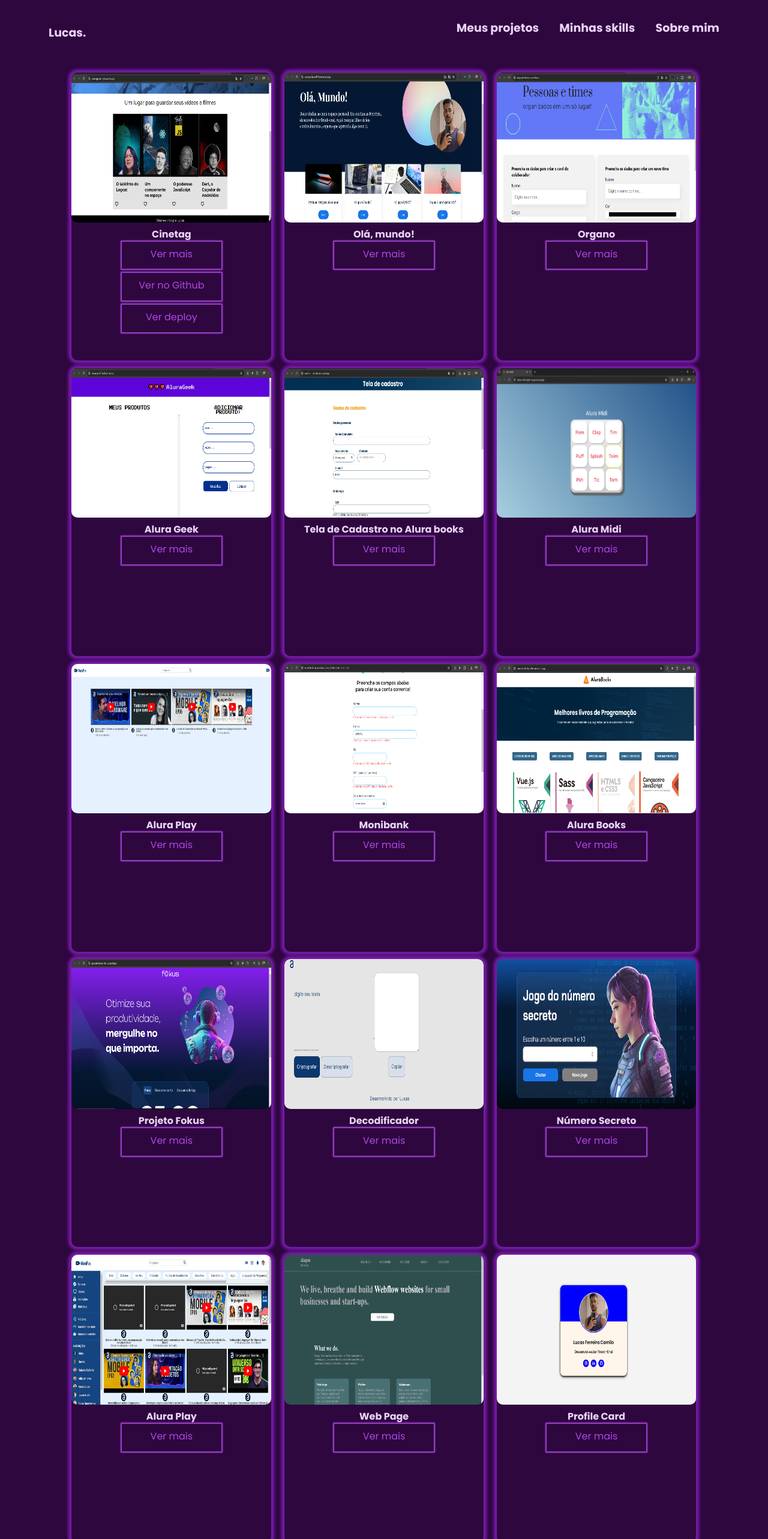
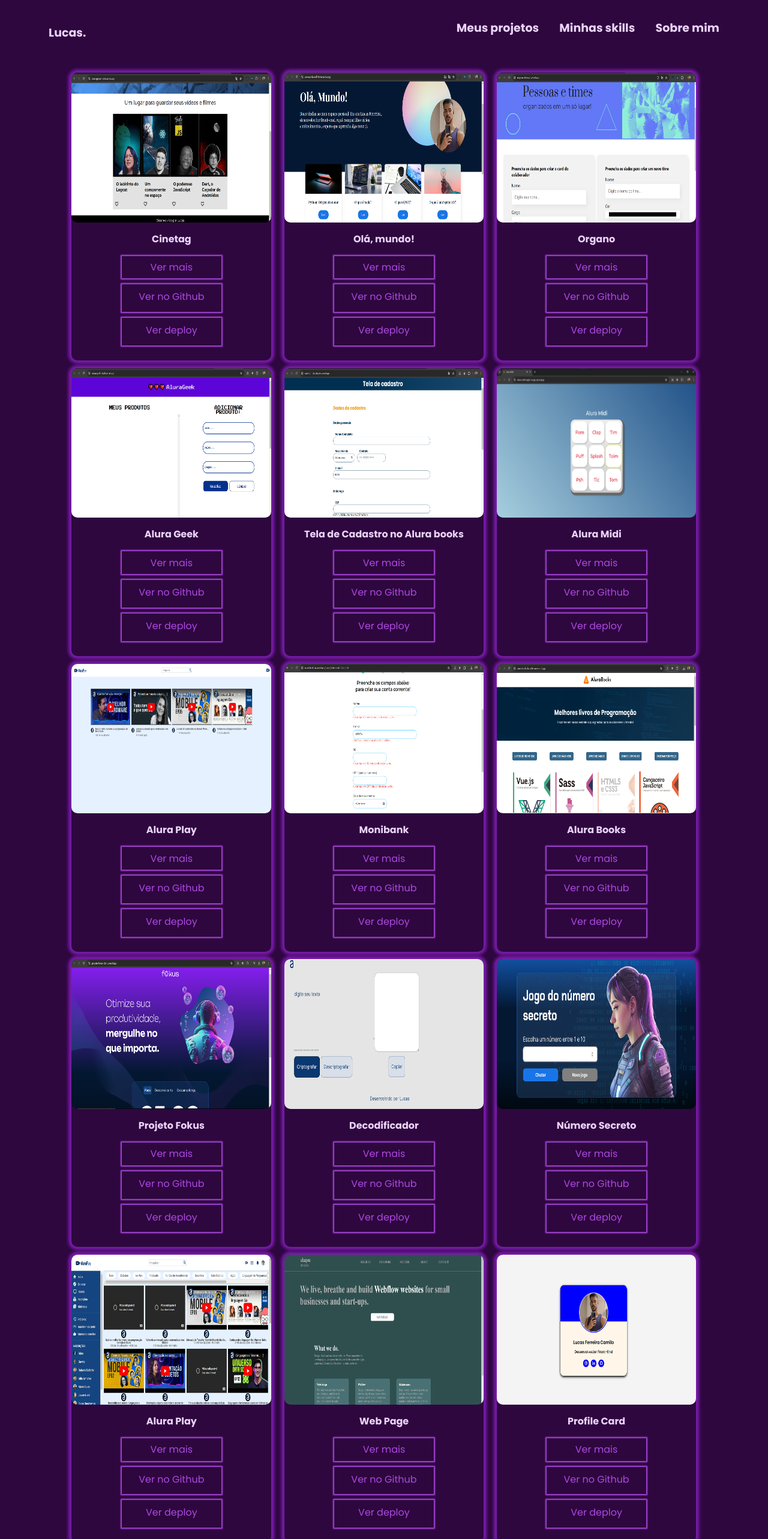
Before and after one commit to luckfer7/lucas.dev.mywebsite, a React (Vite) app: page /meusprojetos in a window 1280 px wide. Shown: the top 2566 px of the page at 60% size. Built offline with nearby package versions, Linux system fonts and the light colour scheme.

Commit message:
mais mudanças

```diff
--- a/src/Paginas/PagMeusProjetos/index.css
+++ b/src/Paginas/PagMeusProjetos/index.css
@@ -27,13 +27,19 @@
     border-radius: 10px;
 }
 
+.projetos__titulo {
+    padding: 0.5em 0;
+
+}
+
 .ContainerBtns {
     width: 100%;
     height: 40%;
     display: flex;
     flex-direction: column;
     align-items: center;
-    gap: 7px;
+    gap: 10px;
+    /* box-sizing: border-box; */
 }
 
 button {
@@ -47,7 +53,15 @@
     color: var(--cor-two);
     font-size: 16px;
     font-family: 'Poppins';
-    padding: 0.5em 0.5em 0.8em 0.5em;
+    padding: 0.4em 0.4em 0.4em 0.4em;
+    margin-top: 0.5em;
+}
+
+button:hover {
+    background-color: var(--cor-one);
+    color: var(--cor-de-fundo);
+    box-shadow:  0 0 0.2em 0.2em var(--cor-one);
+    font-weight: 500;
 }
 
 .ancoras {
@@ -59,13 +73,29 @@
     color: var(--cor-two);
 }
 
+.ancoras:hover{
+    background-color: var(--cor-one);
+    color: var(--cor-de-fundo);
+    box-shadow:  0 0 0.2em 0.2em var(--cor-one);
+}
+
 @media screen and (max-width: 390px) {
     .container__projetos {
         flex-direction: column;
+
     }
 
     .projetos {
         width: 100%;
         margin-top: 2em;
     }
+    .ContainerBtns {
+        gap: 7px;
+    }
+
+    .projetos__titulo {
+        padding: 0;
+
+    }
+
 }
--- a/src/Paginas/PagMeusProjetos/index.jsx
+++ b/src/Paginas/PagMeusProjetos/index.jsx
@@ -38,7 +38,7 @@
             <div className="container__projetos">
                 <div className='projetos'>
                     <img src={cinetag} alt="" />
-                    <h4>Cinetag</h4>
+                    <h4 className='projetos__titulo'>Cinetag</h4>
                     <div className='ContainerBtns'>
                         <button onClick={() => openModal(cinetag)} >Ver mais</button>
                         <a className='ancoras' href="">Ver no Github</a>
@@ -48,17 +48,21 @@
 
                 <div className='projetos'>
                     <img src={OlaMundo} alt="" />
-                    <h4>Olá, mundo!</h4>
+                    <h4 className='projetos__titulo'>Olá, mundo!</h4>
                     <div className='ContainerBtns'>
-                         <button onClick={() => openModal(OlaMundo)} >Ver mais</button>
+                        <button onClick={() => openModal(OlaMundo)} >Ver mais</button>
+                        <a className='ancoras' href="">Ver no Github</a>
+                        <a className='ancoras' href="">Ver deploy</a>
                     </div>
                 </div>
 
                 <div className='projetos'>
                     <img src={Organo} alt="" />
-                    <h4>Organo</h4>
+                    <h4 className='projetos__titulo'>Organo</h4>
                     <div className='ContainerBtns'>
                         <button onClick={() => openModal(Organo)} >Ver mais</button>
+                        <a className='ancoras' href="">Ver no Github</a>
+                        <a className='ancoras' href="">Ver deploy</a>
                     </div>
 
 
@@ -66,9 +70,11 @@
 
                 <div className='projetos'>
                     <img src={AluraGeek} alt="" />
-                    <h4>Alura Geek</h4>
+                    <h4 className='projetos__titulo'>Alura Geek</h4>
                     <div className='ContainerBtns'>
                         <button onClick={() => openModal(AluraGeek)} >Ver mais</button>
+                        <a className='ancoras' href="">Ver no Github</a>
+                        <a className='ancoras' href="">Ver deploy</a>
                     </div>
 
 
@@ -76,18 +82,22 @@
 
                 <div className='projetos'>
                     <img src={CadastroAluraBooks} alt="" />
-                    <h4>Tela de Cadastro no Alura books</h4>
+                    <h4 className='projetos__titulo'>Tela de Cadastro no Alura books</h4>
                     <div className='ContainerBtns'>
                         <button onClick={() => openModal(CadastroAluraBooks)} >Ver mais</button>
+                        <a className='ancoras' href="">Ver no Github</a>
+                        <a className='ancoras' href="">Ver deploy</a>
                     </div>
 
                 </div>
 
                 <div className='projetos'>
                     <img src={AluraMidi} alt="" />
-                    <h4>Alura Midi</h4>
+                    <h4 className='projetos__titulo'>Alura Midi</h4>
                     <div className='ContainerBtns'>
                         <button onClick={() => openModal(AluraMidi)} >Ver mais</button>
+                        <a className='ancoras' href="">Ver no Github</a>
+                        <a className='ancoras' href="">Ver deploy</a>
                     </div>
 
 
@@ -95,9 +105,11 @@
 
                 <div className='projetos'>
                     <img src={AluraPlay} alt="" />
-                    <h4>Alura Play</h4>
+                    <h4 className='projetos__titulo' >Alura Play</h4>
                     <div className='ContainerBtns'>
                         <button onClick={() => openModal(AluraPlay)} >Ver mais</button>
+                        <a className='ancoras' href="">Ver no Github</a>
+                        <a className='ancoras' href="">Ver deploy</a>
                     </div>
 
 
@@ -105,9 +117,11 @@
 
                 <div className='projetos'>
                     <img src={Monibank} alt="" />
-                    <h4>Monibank</h4>
+                    <h4 className='projetos__titulo'>Monibank</h4>
                     <div className='ContainerBtns'>
                         <button onClick={() => openModal(Monibank)} >Ver mais</button>
+                        <a className='ancoras' href="">Ver no Github</a>
+                        <a className='ancoras' href="">Ver deploy</a>
                     </div>
 
 
@@ -115,9 +129,11 @@
 
                 <div className='projetos'>
                     <img src={AluraBooks} alt="" />
-                    <h4>Alura Books</h4>
+                    <h4 className='projetos__titulo'>Alura Books</h4>
                     <div className='ContainerBtns'>
                         <button onClick={() => openModal(AluraBooks)} >Ver mais</button>
+                        <a className='ancoras' href="">Ver no Github</a>
+                        <a className='ancoras' href="">Ver deploy</a>
                     </div>
 
 
@@ -125,17 +141,21 @@
 
                 <div className='projetos'>
                     <img src={ProjetoFokus} alt="" />
-                    <h4>Projeto Fokus</h4>
+                    <h4 className='projetos__titulo'>Projeto Fokus</h4>
                     <div className='ContainerBtns'>
                         <button onClick={() => openModal(ProjetoFokus)} >Ver mais</button>
+                        <a className='ancoras' href="">Ver no Github</a>
+                        <a className='ancoras' href="">Ver deploy</a>
                     </div>
                 </div>
 
                 <div className='projetos'>
                     <img src={Decodificador} alt="" />
-                    <h4>Decodificador</h4>
+                    <h4 className='projetos__titulo'>Decodificador</h4>
                     <div className='ContainerBtns'>
                         <button onClick={() => openModal(Decodificador)}>Ver mais</button>
+                        <a className='ancoras' href="">Ver no Github</a>
+                        <a className='ancoras' href="">Ver deploy</a>
                     </div>
 
 
@@ -143,9 +163,11 @@
 
                 <div className='projetos'>
                     <img src={NumeroSecreto} alt="" />
-                    <h4>Número Secreto</h4>
+                    <h4 className='projetos__titulo'>Número Secreto</h4>
                     <div className='ContainerBtns'>
                         <button  onClick={() => openModal(NumeroSecreto)}>Ver mais</button>
+                        <a className='ancoras' href="">Ver no Github</a>
+                        <a className='ancoras' href="">Ver deploy</a>
                     </div>
 
 
@@ -153,18 +175,22 @@
 
                 <div className='projetos'>
                     <img src={OutroAluraPlay} alt="" />
-                    <h4>Alura Play</h4>
+                    <h4 className='projetos__titulo'>Alura Play</h4>
                     <div className='ContainerBtns'>
                         <button onClick={() => openModal(OutroAluraPlay)} >Ver mais</button>
+                        <a className='ancoras' href="">Ver no Github</a>
+                        <a className='ancoras' href="">Ver deploy</a>
                     </div>
 
                 </div>
 
                 <div className='projetos'>
                     <img src={WebPage} alt="" />
-                    <h4>Web Page</h4>
+                    <h4 className='projetos__titulo'>Web Page</h4>
                     <div className='ContainerBtns'>
                         <button onClick={() => openModal(WebPage)} >Ver mais</button>
+                        <a className='ancoras' href="">Ver no Github</a>
+                        <a className='ancoras' href="">Ver deploy</a>
                     </div>
 
 
@@ -172,9 +198,11 @@
 
                 <div className='projetos'>
                     <img src={ProfileCard} alt="" />
-                    <h4>Profile Card</h4>
+                    <h4 className='projetos__titulo'>Profile Card</h4>
                     <div className='ContainerBtns'>
                         <button onClick={() => openModal(ProfileCard)} >Ver mais</button>
+                        <a className='ancoras' href="">Ver no Github</a>
+                        <a className='ancoras' href="">Ver deploy</a>
                     </div>
 
 
--- a/src/componentes/apresentacao/index.jsx
+++ b/src/componentes/apresentacao/index.jsx
@@ -6,9 +6,9 @@
     return (
         <section className="secao__apresentacao">
             <div className='secao__apresentacao__texto'>
-                <h1 className='secao__apresentacao__titulo'>Olá, meu nome é Lucas Camilo</h1>
-                <h3 className='secao__apresentacao__funcao'> Desenvolvedor fullstack</h3>
-                <p className='secao__apresentacao__descricao'>Lorem ipsum dolor sit amet consectetur adipisicing elit. Quae exercitationem sint ut quas. Minima laborum qui unde delectus accusamus repellat praesentium molestiae ipsum rerum provident veritatis eaque, asperiores autem officiis!s accusamus repellat praesentium molestiae ipsum rerum provident veritatis eaque, asperiores autem officiis!</p>
+                <h1 className='secao__apresentacao__titulo typing-animation'>Olá, meu nome é Lucas Camilo</h1>
+                <h3 className='secao__apresentacao__funcao typing-animation'> Desenvolvedor fullstack</h3>
+                <p className='secao__apresentacao__descricao '>Lorem ipsum dolor sit amet consectetur adipisicing elit. Quae exercitationem sint ut quas. Minima laborum qui unde delectus accusamus repellat praesentium molestiae ipsum rerum provident veritatis eaque, asperiores autem officiis!s accusamus repellat praesentium molestiae ipsum rerum provident veritatis eaque, asperiores autem officiis!</p>
 
 
 
```
Also changed, not shown: src/componentes/apresentacao/index.css (+88 -4 lines).
